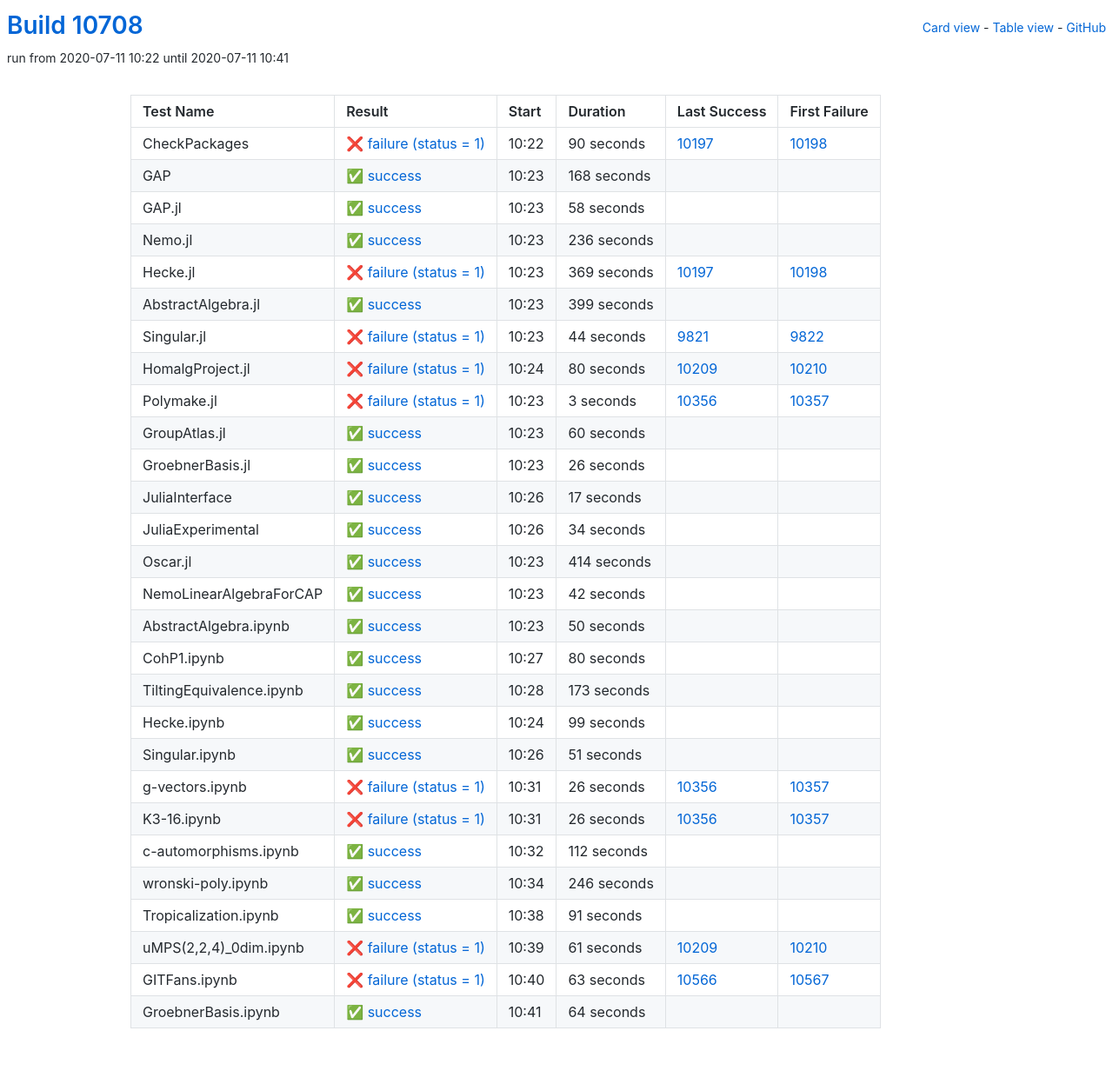
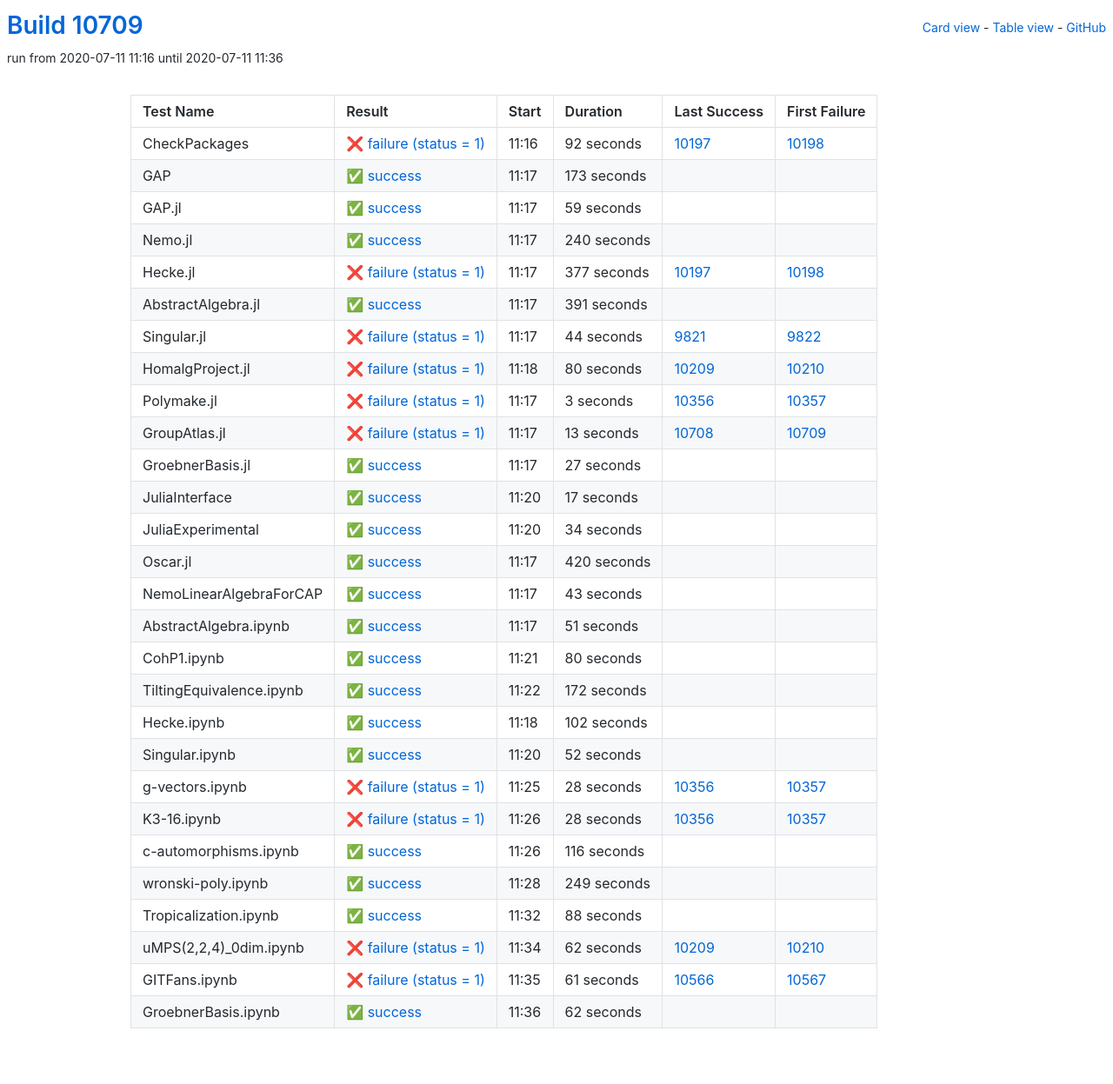
Before and after one commit to oscar-system/oscar-ci-status, a Jekyll site: the page built from table.html, in a window 1280 px wide. Shown: the whole page at 87% size. Built offline with Jekyll 4.4.1, drawn with Linux system fonts in a browser that asks for light colours.

Commit message:
Build #10709

```diff
--- a/_data/ci.yml
+++ b/_data/ci.yml
@@ -1,6 +1,6 @@
 ---
-build: 10708
-build_url: https://oscarci.mathematik.uni-kl.de/job/oscar/10708/
+build: 10709
+build_url: https://oscarci.mathematik.uni-kl.de/job/oscar/10709/
 job: oscar
 organization: oscar-system
 repo: oscar-ci-status
@@ -8,80 +8,80 @@
 tests:
 - name: CheckPackages
   id: checkpackages
-  log: https://oscarci.mathematik.uni-kl.de/job/oscar/10708/artifact/logs/build-10708/CheckPackages.log
-  start: 2020-07-11 10:22
+  log: https://oscarci.mathematik.uni-kl.de/job/oscar/10709/artifact/logs/build-10709/CheckPackages.log
+  start: 2020-07-11 11:16
   success: false
   exitcode: 1
   status: failure
-  duration: 90
+  duration: 92
   last_success: 10197
   last_success_url: https://oscarci.mathematik.uni-kl.de/job/oscar/10197/
   first_failure: 10198
   first_failure_url: https://oscarci.mathematik.uni-kl.de/job/oscar/10198/
 - name: GAP
   id: gap
-  log: https://oscarci.mathematik.uni-kl.de/job/oscar/10708/artifact/logs/build-10708/GAP.log
-  start: 2020-07-11 10:23
+  log: https://oscarci.mathematik.uni-kl.de/job/oscar/10709/artifact/logs/build-10709/GAP.log
+  start: 2020-07-11 11:17
   success: true
   exitcode: 0
   status: success
-  duration: 168
+  duration: 173
   last_success: false
   last_success_url:
   first_failure: false
   first_failure_url:
 - name: GAP.jl
   id: gap-jl
-  log: https://oscarci.mathematik.uni-kl.de/job/oscar/10708/artifact/logs/build-10708/GAP.jl.log
-  start: 2020-07-11 10:23
+  log: https://oscarci.mathematik.uni-kl.de/job/oscar/10709/artifact/logs/build-10709/GAP.jl.log
+  start: 2020-07-11 11:17
   success: true
   exitcode: 0
   status: success
-  duration: 58
+  duration: 59
   last_success: false
   last_success_url:
   first_failure: false
   first_failure_url:
 - name: Nemo.jl
   id: nemo-jl
-  log: https://oscarci.mathematik.uni-kl.de/job/oscar/10708/artifact/logs/build-10708/Nemo.jl.log
-  start: 2020-07-11 10:23
+  log: https://oscarci.mathematik.uni-kl.de/job/oscar/10709/artifact/logs/build-10709/Nemo.jl.log
+  start: 2020-07-11 11:17
   success: true
   exitcode: 0
   status: success
-  duration: 236
+  duration: 240
   last_success: false
   last_success_url:
   first_failure: false
   first_failure_url:
 - name: Hecke.jl
   id: hecke-jl
-  log: https://oscarci.mathematik.uni-kl.de/job/oscar/10708/artifact/logs/build-10708/Hecke.jl.log
-  start: 2020-07-11 10:23
+  log: https://oscarci.mathematik.uni-kl.de/job/oscar/10709/artifact/logs/build-10709/Hecke.jl.log
+  start: 2020-07-11 11:17
   success: false
   exitcode: 1
   status: failure
-  duration: 369
+  duration: 377
   last_success: 10197
   last_success_url: https://oscarci.mathematik.uni-kl.de/job/oscar/10197/
   first_failure: 10198
   first_failure_url: https://oscarci.mathematik.uni-kl.de/job/oscar/10198/
 - name: AbstractAlgebra.jl
   id: abstractalgebra-jl
-  log: https://oscarci.mathematik.uni-kl.de/job/oscar/10708/artifact/logs/build-10708/AbstractAlgebra.jl.log
-  start: 2020-07-11 10:23
+  log: https://oscarci.mathematik.uni-kl.de/job/oscar/10709/artifact/logs/build-10709/AbstractAlgebra.jl.log
+  start: 2020-07-11 11:17
   success: true
   exitcode: 0
   status: success
-  duration: 399
+  duration: 391
   last_success: false
   last_success_url:
   first_failure: false
   first_failure_url:
 - name: Singular.jl
   id: singular-jl
-  log: https://oscarci.mathematik.uni-kl.de/job/oscar/10708/artifact/logs/build-10708/Singular.jl.log
-  start: 2020-07-11 10:23
+  log: https://oscarci.mathematik.uni-kl.de/job/oscar/10709/artifact/logs/build-10709/Singular.jl.log
+  start: 2020-07-11 11:17
   success: false
   exitcode: 1
   status: failure
@@ -92,8 +92,8 @@
   first_failure_url: https://oscarci.mathematik.uni-kl.de/job/oscar/9822/
 - name: HomalgProject.jl
   id: homalgproject-jl
-  log: https://oscarci.mathematik.uni-kl.de/job/oscar/10708/artifact/logs/build-10708/HomalgProject.jl.log
-  start: 2020-07-11 10:24
+  log: https://oscarci.mathematik.uni-kl.de/job/oscar/10709/artifact/logs/build-10709/HomalgProject.jl.log
+  start: 2020-07-11 11:18
   success: false
   exitcode: 1
   status: failure
@@ -104,8 +104,8 @@
   first_failure_url: https://oscarci.mathematik.uni-kl.de/job/oscar/10210/
 - name: Polymake.jl
   id: polymake-jl
-  log: https://oscarci.mathematik.uni-kl.de/job/oscar/10708/artifact/logs/build-10708/Polymake.jl.log
-  start: 2020-07-11 10:23
+  log: https://oscarci.mathematik.uni-kl.de/job/oscar/10709/artifact/logs/build-10709/Polymake.jl.log
+  start: 2020-07-11 11:17
   success: false
   exitcode: 1
   status: failure
@@ -116,32 +116,32 @@
   first_failure_url: https://oscarci.mathematik.uni-kl.de/job/oscar/10357/
 - name: GroupAtlas.jl
   id: groupatlas-jl
-  log: https://oscarci.mathematik.uni-kl.de/job/oscar/10708/artifact/logs/build-10708/GroupAtlas.jl.log
-  start: 2020-07-11 10:23
+  log: https://oscarci.mathematik.uni-kl.de/job/oscar/10709/artifact/logs/build-10709/GroupAtlas.jl.log
+  start: 2020-07-11 11:17
+  success: false
+  exitcode: 1
+  status: failure
+  duration: 13
+  last_success: 10708
+  last_success_url: https://oscarci.mathematik.uni-kl.de/job/oscar/10708/
+  first_failure: 10709
+  first_failure_url: https://oscarci.mathematik.uni-kl.de/job/oscar/10709/
+- name: GroebnerBasis.jl
+  id: groebnerbasis-jl
+  log: https://oscarci.mathematik.uni-kl.de/job/oscar/10709/artifact/logs/build-10709/GroebnerBasis.jl.log
+  start: 2020-07-11 11:17
   success: true
   exitcode: 0
   status: success
-  duration: 60
-  last_success: false
-  last_success_url:
-  first_failure: false
-  first_failure_url:
-- name: GroebnerBasis.jl
-  id: groebnerbasis-jl
-  log: https://oscarci.mathematik.uni-kl.de/job/oscar/10708/artifact/logs/build-10708/GroebnerBasis.jl.log
-  start: 2020-07-11 10:23
-  success: true
-  exitcode: 0
-  status: success
-  duration: 26
+  duration: 27
   last_success: false
   last_success_url:
   first_failure: false
   first_failure_url:
 - name: JuliaInterface
   id: juliainterface
-  log: https://oscarci.mathematik.uni-kl.de/job/oscar/10708/artifact/logs/build-10708/JuliaInterface.log
-  start: 2020-07-11 10:26
+  log: https://oscarci.mathematik.uni-kl.de/job/oscar/10709/artifact/logs/build-10709/JuliaInterface.log
+  start: 2020-07-11 11:20
   success: true
   exitcode: 0
   status: success
@@ -152,8 +152,8 @@
   first_failure_url:
 - name: JuliaExperimental
   id: juliaexperimental
-  log: https://oscarci.mathematik.uni-kl.de/job/oscar/10708/artifact/logs/build-10708/JuliaExperimental.log
-  start: 2020-07-11 10:26
+  log: https://oscarci.mathematik.uni-kl.de/job/oscar/10709/artifact/logs/build-10709/JuliaExperimental.log
+  start: 2020-07-11 11:20
   success: true
   exitcode: 0
   status: success
@@ -164,44 +164,44 @@
   first_failure_url:
 - name: Oscar.jl
   id: oscar-jl
-  log: https://oscarci.mathematik.uni-kl.de/job/oscar/10708/artifact/logs/build-10708/Oscar.jl.log
-  start: 2020-07-11 10:23
+  log: https://oscarci.mathematik.uni-kl.de/job/oscar/10709/artifact/logs/build-10709/Oscar.jl.log
+  start: 2020-07-11 11:17
   success: true
   exitcode: 0
   status: success
-  duration: 414
+  duration: 420
   last_success: false
   last_success_url:
   first_failure: false
   first_failure_url:
 - name: NemoLinearAlgebraForCAP
   id: nemolinearalgebraforcap
-  log: https://oscarci.mathematik.uni-kl.de/job/oscar/10708/artifact/logs/build-10708/NemoLinearAlgebraForCAP.log
-  start: 2020-07-11 10:23
+  log: https://oscarci.mathematik.uni-kl.de/job/oscar/10709/artifact/logs/build-10709/NemoLinearAlgebraForCAP.log
+  start: 2020-07-11 11:17
   success: true
   exitcode: 0
   status: success
-  duration: 42
+  duration: 43
   last_success: false
   last_success_url:
   first_failure: false
   first_failure_url:
 - name: AbstractAlgebra.ipynb
   id: abstractalgebra-ipynb
-  log: https://oscarci.mathematik.uni-kl.de/job/oscar/10708/artifact/logs/build-10708/AbstractAlgebra.ipynb.log
-  start: 2020-07-11 10:23
+  log: https://oscarci.mathematik.uni-kl.de/job/oscar/10709/artifact/logs/build-10709/AbstractAlgebra.ipynb.log
+  start: 2020-07-11 11:17
   success: true
   exitcode: 0
   status: success
-  duration: 50
+  duration: 51
   last_success: false
   last_success_url:
   first_failure: false
   first_failure_url:
 - name: CohP1.ipynb
   id: cohp1-ipynb
-  log: https://oscarci.mathematik.uni-kl.de/job/oscar/10708/artifact/logs/build-10708/CohP1.ipynb.log
-  start: 2020-07-11 10:27
+  log: https://oscarci.mathematik.uni-kl.de/job/oscar/10709/artifact/logs/build-10709/CohP1.ipynb.log
+  start: 2020-07-11 11:21
   success: true
   exitcode: 0
   status: success
@@ -212,132 +212,132 @@
   first_failure_url:
 - name: TiltingEquivalence.ipynb
   id: tiltingequivalence-ipynb
-  log: https://oscarci.mathematik.uni-kl.de/job/oscar/10708/artifact/logs/build-10708/TiltingEquivalence.ipynb.log
-  start: 2020-07-11 10:28
+  log: https://oscarci.mathematik.uni-kl.de/job/oscar/10709/artifact/logs/build-10709/TiltingEquivalence.ipynb.log
+  start: 2020-07-11 11:22
   success: true
   exitcode: 0
   status: success
-  duration: 173
+  duration: 172
   last_success: false
   last_success_url:
   first_failure: false
   first_failure_url:
 - name: Hecke.ipynb
   id: hecke-ipynb
-  log: https://oscarci.mathematik.uni-kl.de/job/oscar/10708/artifact/logs/build-10708/Hecke.ipynb.log
-  start: 2020-07-11 10:24
+  log: https://oscarci.mathematik.uni-kl.de/job/oscar/10709/artifact/logs/build-10709/Hecke.ipynb.log
+  start: 2020-07-11 11:18
   success: true
   exitcode: 0
   status: success
-  duration: 99
+  duration: 102
   last_success: false
   last_success_url:
   first_failure: false
   first_failure_url:
 - name: Singular.ipynb
   id: singular-ipynb
-  log: https://oscarci.mathematik.uni-kl.de/job/oscar/10708/artifact/logs/build-10708/Singular.ipynb.log
-  start: 2020-07-11 10:26
+  log: https://oscarci.mathematik.uni-kl.de/job/oscar/10709/artifact/logs/build-10709/Singular.ipynb.log
+  start: 2020-07-11 11:20
   success: true
   exitcode: 0
   status: success
-  duration: 51
+  duration: 52
   last_success: false
   last_success_url:
   first_failure: false
   first_failure_url:
 - name: g-vectors.ipynb
   id: g-vectors-ipynb
-  log: https://oscarci.mathematik.uni-kl.de/job/oscar/10708/artifact/logs/build-10708/g-vectors.ipynb.log
-  start: 2020-07-11 10:31
+  log: https://oscarci.mathematik.uni-kl.de/job/oscar/10709/artifact/logs/build-10709/g-vectors.ipynb.log
+  start: 2020-07-11 11:25
   success: false
   exitcode: 1
   status: failure
-  duration: 26
+  duration: 28
   last_success: 10356
   last_success_url: https://oscarci.mathematik.uni-kl.de/job/oscar/10356/
   first_failure: 10357
   first_failure_url: https://oscarci.mathematik.uni-kl.de/job/oscar/10357/
 - name: K3-16.ipynb
   id: k3-16-ipynb
-  log: https://oscarci.mathematik.uni-kl.de/job/oscar/10708/artifact/logs/build-10708/K3-16.ipynb.log
-  start: 2020-07-11 10:31
+  log: https://oscarci.mathematik.uni-kl.de/job/oscar/10709/artifact/logs/build-10709/K3-16.ipynb.log
+  start: 2020-07-11 11:26
   success: false
   exitcode: 1
   status: failure
-  duration: 26
+  duration: 28
   last_success: 10356
   last_success_url: https://oscarci.mathematik.uni-kl.de/job/oscar/10356/
   first_failure: 10357
   first_failure_url: https://oscarci.mathematik.uni-kl.de/job/oscar/10357/
 - name: c-automorphisms.ipynb
   id: c-automorphisms-ipynb
-  log: https://oscarci.mathematik.uni-kl.de/job/oscar/10708/artifact/logs/build-10708/c-automorphisms.ipynb.log
-  start: 2020-07-11 10:32
+  log: https://oscarci.mathematik.uni-kl.de/job/oscar/10709/artifact/logs/build-10709/c-automorphisms.ipynb.log
+  start: 2020-07-11 11:26
   success: true
   exitcode: 0
   status: success
-  duration: 112
+  duration: 116
   last_success: false
   last_success_url:
   first_failure: false
   first_failure_url:
 - name: wronski-poly.ipynb
   id: wronski-poly-ipynb
-  log: https://oscarci.mathematik.uni-kl.de/job/oscar/10708/artifact/logs/build-10708/wronski-poly.ipynb.log
-  start: 2020-07-11 10:34
+  log: https://oscarci.mathematik.uni-kl.de/job/oscar/10709/artifact/logs/build-10709/wronski-poly.ipynb.log
+  start: 2020-07-11 11:28
   success: true
   exitcode: 0
   status: success
-  duration: 246
+  duration: 249
   last_success: false
   last_success_url:
   first_failure: false
   first_failure_url:
 - name: Tropicalization.ipynb
   id: tropicalization-ipynb
-  log: https://oscarci.mathematik.uni-kl.de/job/oscar/10708/artifact/logs/build-10708/Tropicalization.ipynb.log
-  start: 2020-07-11 10:38
+  log: https://oscarci.mathematik.uni-kl.de/job/oscar/10709/artifact/logs/build-10709/Tropicalization.ipynb.log
+  start: 2020-07-11 11:32
   success: true
   exitcode: 0
   status: success
-  duration: 91
+  duration: 88
   last_success: false
   last_success_url:
   first_failure: false
   first_failure_url:
 - name: uMPS(2,2,4)_0dim.ipynb
   id: umps-2-2-4-0dim-ipynb
-  log: https://oscarci.mathematik.uni-kl.de/job/oscar/10708/artifact/logs/build-10708/uMPS-2-2-4-_0dim.ipynb.log
-  start: 2020-07-11 10:39
+  log: https://oscarci.mathematik.uni-kl.de/job/oscar/10709/artifact/logs/build-10709/uMPS-2-2-4-_0dim.ipynb.log
+  start: 2020-07-11 11:34
   success: false
   exitcode: 1
   status: failure
-  duration: 61
+  duration: 62
   last_success: 10209
   last_success_url: https://oscarci.mathematik.uni-kl.de/job/oscar/10209/
   first_failure: 10210
   first_failure_url: https://oscarci.mathematik.uni-kl.de/job/oscar/10210/
 - name: GITFans.ipynb
   id: gitfans-ipynb
-  log: https://oscarci.mathematik.uni-kl.de/job/oscar/10708/artifact/logs/build-10708/GITFans.ipynb.log
-  start: 2020-07-11 10:40
+  log: https://oscarci.mathematik.uni-kl.de/job/oscar/10709/artifact/logs/build-10709/GITFans.ipynb.log
+  start: 2020-07-11 11:35
   success: false
   exitcode: 1
   status: failure
-  duration: 63
+  duration: 61
   last_success: 10566
   last_success_url: https://oscarci.mathematik.uni-kl.de/job/oscar/10566/
   first_failure: 10567
   first_failure_url: https://oscarci.mathematik.uni-kl.de/job/oscar/10567/
 - name: GroebnerBasis.ipynb
   id: groebnerbasis-ipynb
-  log: https://oscarci.mathematik.uni-kl.de/job/oscar/10708/artifact/logs/build-10708/GroebnerBasis.ipynb.log
-  start: 2020-07-11 10:41
+  log: https://oscarci.mathematik.uni-kl.de/job/oscar/10709/artifact/logs/build-10709/GroebnerBasis.ipynb.log
+  start: 2020-07-11 11:36
   success: true
   exitcode: 0
   status: success
-  duration: 64
+  duration: 62
   last_success: false
   last_success_url:
   first_failure: false
```
Also changed, not shown: README.md.
